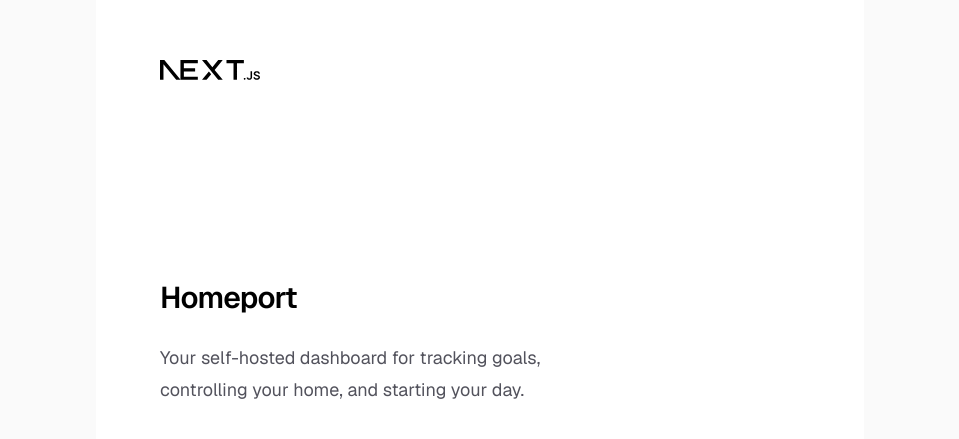
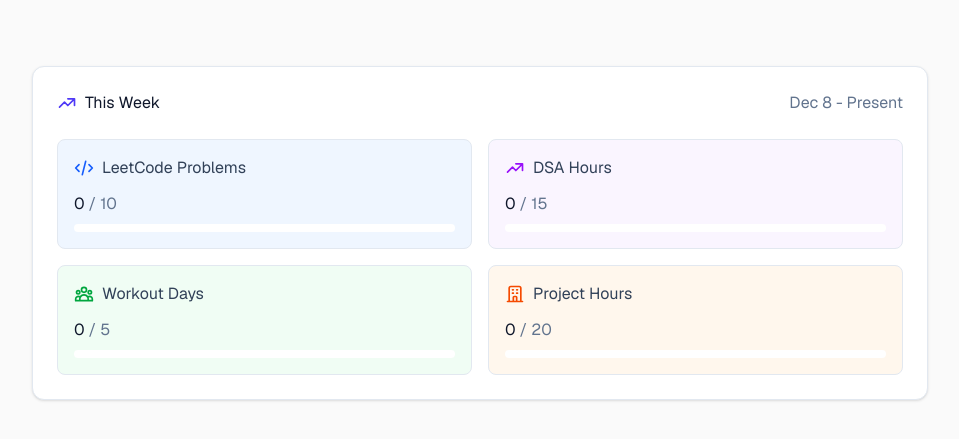
Before and after one commit to TheCandiko/homeport, a Next.js app: page / in a window 1280 px wide. Shown: the part 167-606 px from the top of the page, without its empty margins (160-1119 px from the left). Built offline with nearby package versions, Linux system fonts and the light colour scheme.

Commit message:
First time with Figma + Claude Code

```diff
--- /dev/null
+++ b/app/components/WeeklyHighlight.tsx
@@ -0,0 +1,149 @@
+const metrics = [
+  {
+    label: 'LeetCode Problems',
+    current: 0,
+    target: 10,
+    bgColor: 'bg-blue-50',
+    barColor: 'bg-blue-500',
+    icon: (
+      <svg
+        className="size-5 text-blue-600"
+        fill="none"
+        viewBox="0 0 24 24"
+        stroke="currentColor"
+        strokeWidth={2}
+      >
+        <path
+          strokeLinecap="round"
+          strokeLinejoin="round"
+          d="M10 20l4-16m4 4l4 4-4 4M6 16l-4-4 4-4"
+        />
+      </svg>
+    ),
+  },
+  {
+    label: 'DSA Hours',
+    current: 0,
+    target: 15,
+    bgColor: 'bg-purple-50',
+    barColor: 'bg-purple-500',
+    icon: (
+      <svg
+        className="size-5 text-purple-600"
+        fill="none"
+        viewBox="0 0 24 24"
+        stroke="currentColor"
+        strokeWidth={2}
+      >
+        <path
+          strokeLinecap="round"
+          strokeLinejoin="round"
+          d="M13 7h8m0 0v8m0-8l-8 8-4-4-6 6"
+        />
+      </svg>
+    ),
+  },
+  {
+    label: 'Workout Days',
+    current: 0,
+    target: 5,
+    bgColor: 'bg-green-50',
+    barColor: 'bg-green-500',
+    icon: (
+      <svg
+        className="size-5 text-green-600"
+        fill="none"
+        viewBox="0 0 24 24"
+        stroke="currentColor"
+        strokeWidth={2}
+      >
+        <path
+          strokeLinecap="round"
+          strokeLinejoin="round"
+          d="M17 20h5v-2a3 3 0 00-5.356-1.857M17 20H7m10 0v-2c0-.656-.126-1.283-.356-1.857M7 20H2v-2a3 3 0 015.356-1.857M7 20v-2c0-.656.126-1.283.356-1.857m0 0a5.002 5.002 0 019.288 0M15 7a3 3 0 11-6 0 3 3 0 016 0zm6 3a2 2 0 11-4 0 2 2 0 014 0zM7 10a2 2 0 11-4 0 2 2 0 014 0z"
+        />
+      </svg>
+    ),
+  },
+  {
+    label: 'Project Hours',
+    current: 0,
+    target: 20,
+    bgColor: 'bg-orange-50',
+    barColor: 'bg-orange-500',
+    icon: (
+      <svg
+        className="size-5 text-orange-600"
+        fill="none"
+        viewBox="0 0 24 24"
+        stroke="currentColor"
+        strokeWidth={2}
+      >
+        <path
+          strokeLinecap="round"
+          strokeLinejoin="round"
+          d="M19 21V5a2 2 0 00-2-2H7a2 2 0 00-2 2v16m14 0h2m-2 0h-5m-9 0H3m2 0h5M9 7h1m-1 4h1m4-4h1m-1 4h1m-5 10v-5a1 1 0 011-1h2a1 1 0 011 1v5m-4 0h4"
+        />
+      </svg>
+    ),
+  },
+];
+
+export default function WeeklyHighlight() {
+  return (
+    <div className="w-full max-w-4xl rounded-xl border border-slate-200 bg-white p-6 shadow-sm">
+      <div className="mb-6 flex items-center justify-between">
+        <div className="flex items-center gap-2">
+          <svg
+            className="size-5 text-indigo-600"
+            fill="none"
+            viewBox="0 0 24 24"
+            stroke="currentColor"
+            strokeWidth={2}
+          >
+            <path
+              strokeLinecap="round"
+              strokeLinejoin="round"
+              d="M13 7h8m0 0v8m0-8l-8 8-4-4-6 6"
+            />
+          </svg>
+          <h2 className="text-base font-normal text-slate-900">This Week</h2>
+        </div>
+        <span className="text-base text-slate-500">Dec 8 - Present</span>
+      </div>
+
+      <div className="grid grid-cols-2 gap-4">
+        {metrics.map((metric) => {
+          const progress =
+            metric.target > 0 ? (metric.current / metric.target) * 100 : 0;
+
+          return (
+            <div
+              key={metric.label}
+              className={`rounded-lg border border-slate-200 p-4 ${metric.bgColor}`}
+            >
+              <div className="mb-3 flex items-center gap-2">
+                {metric.icon}
+                <span className="text-base text-slate-700">{metric.label}</span>
+              </div>
+              <div className="mb-2 flex items-baseline gap-1">
+                <span className="text-base text-slate-900">
+                  {metric.current}
+                </span>
+                <span className="text-base text-slate-500">
+                  / {metric.target}
+                </span>
+              </div>
+              <div className="h-2 w-full overflow-hidden rounded-full bg-white">
+                <div
+                  className={`h-full rounded-full ${metric.barColor}`}
+                  style={{ width: `${progress}%` }}
+                />
+              </div>
+            </div>
+          );
+        })}
+      </div>
+    </div>
+  );
+}
--- a/app/page.tsx
+++ b/app/page.tsx
@@ -1,27 +1,9 @@
-import Image from 'next/image';
+import WeeklyHighlight from '@/app/components/WeeklyHighlight';
 
 export default function Home() {
   return (
-    <div className="flex min-h-screen items-center justify-center bg-zinc-50 font-sans dark:bg-black">
-      <main className="flex min-h-screen w-full max-w-3xl flex-col items-center justify-around bg-white px-16 py-32 sm:items-start dark:bg-black">
-        <Image
-          className="dark:invert"
-          src="/next.svg"
-          alt="Next.js logo"
-          width={100}
-          height={20}
-          priority
-        />
-        <div className="flex flex-col items-center gap-6 text-center sm:items-start sm:text-left">
-          <h1 className="max-w-xs text-3xl leading-10 font-semibold tracking-tight text-black dark:text-zinc-50">
-            Homeport
-          </h1>
-          <p className="max-w-md text-lg leading-8 text-zinc-600 dark:text-zinc-400">
-            Your self-hosted dashboard for tracking goals, controlling your
-            home, and starting your day.
-          </p>
-        </div>
-      </main>
+    <div className="flex min-h-screen items-center justify-center bg-zinc-50 p-8 font-sans">
+      <WeeklyHighlight />
     </div>
   );
 }
```
